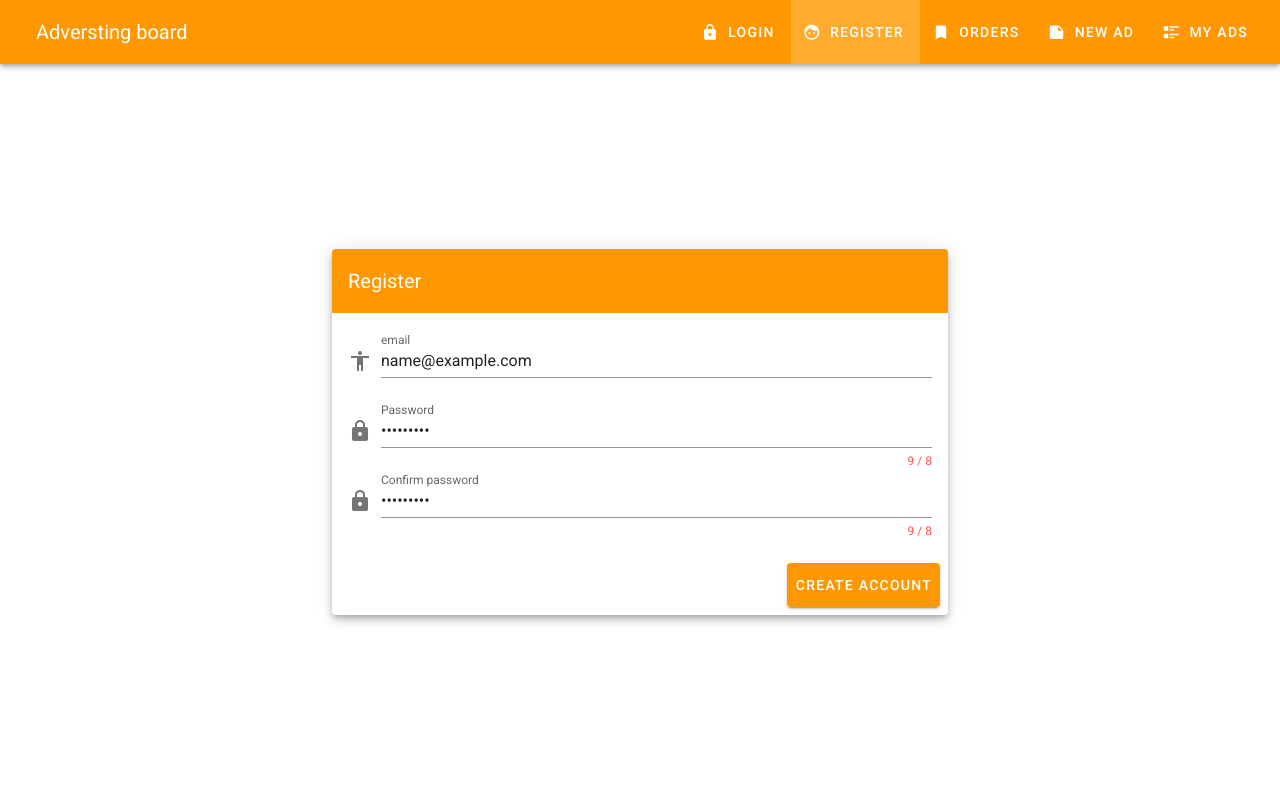
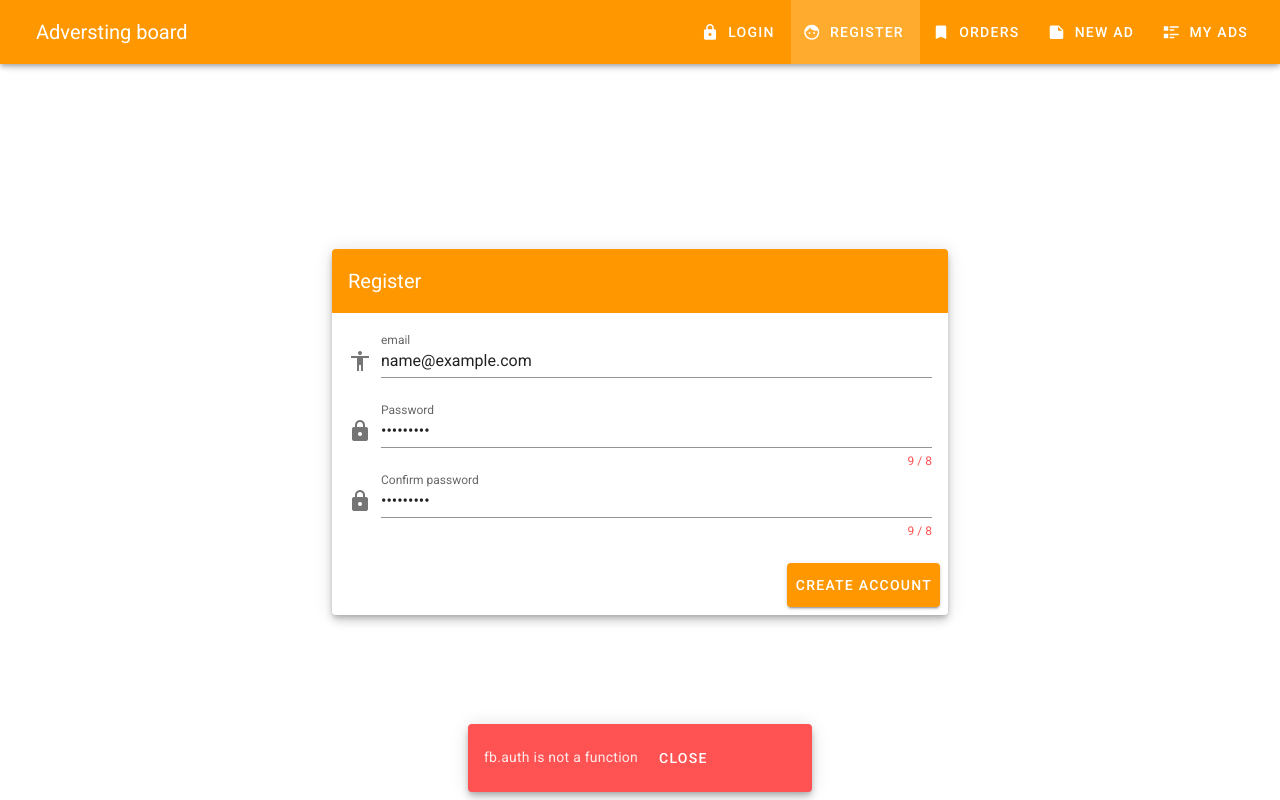
Before and after one commit to xelinel32/adversting-board, a Vue app: page /register in a window 1280 px wide. Both pictures are taken after typing "name@example.com", "Sample123", "Sample123" into the empty fields and a click on the button "CREATE ACCOUNT". Built offline with nearby package versions, Linux system fonts and the light colour scheme.

Commit message:
create snackbar component for show all error

```diff
--- a/src/App.vue
+++ b/src/App.vue
@@ -41,6 +41,20 @@
     <v-content>
       <router-view></router-view>
     </v-content>
+    <template v-if="error">
+      <v-snackbar
+        :multi-line="true"
+        :timeout="5000"
+        color="error"
+        @input="closeError"
+        :value="true"
+      >
+        {{ error }}
+        <v-btn dark text @click.native="closeError = false">
+          Close
+        </v-btn>
+      </v-snackbar>
+    </template>
   </v-app>
 </template>
 
@@ -77,6 +91,16 @@ export default {
         }
       ]
     };
+  },
+  computed: {
+    error() {
+      return this.$store.getters.error;
+    }
+  },
+  methods: {
+    closeError() {
+      this.$store.dispatch("clearError");
+    }
   }
 };
 </script>
--- a/src/components/Auth/Register.vue
+++ b/src/components/Auth/Register.vue
@@ -93,7 +93,7 @@ export default {
           .then(() => {
             this.$router.push("/");
           })
-          .catch(err => console.log(err));
+          .catch(err => {});
       }
     }
   }
```
